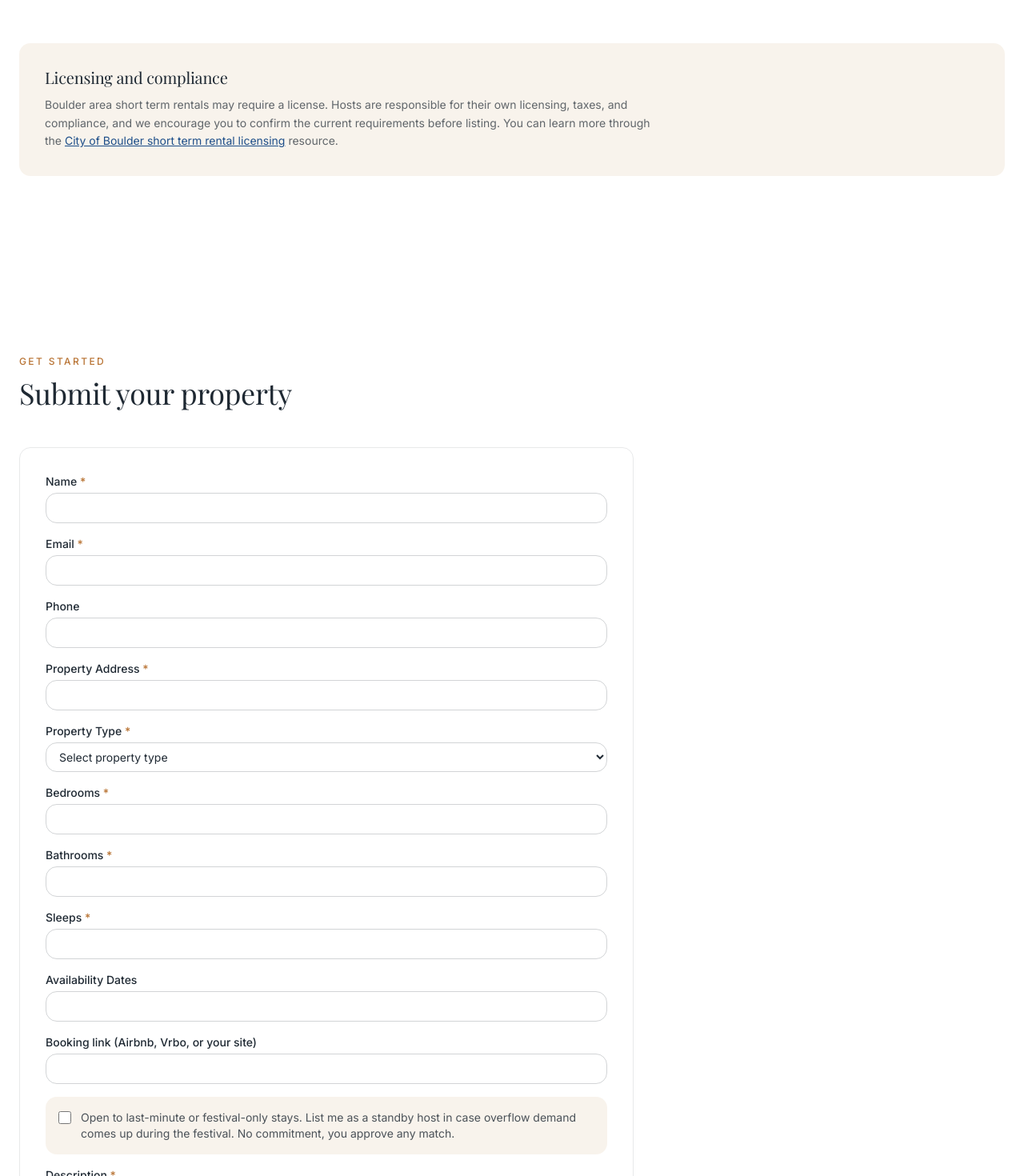
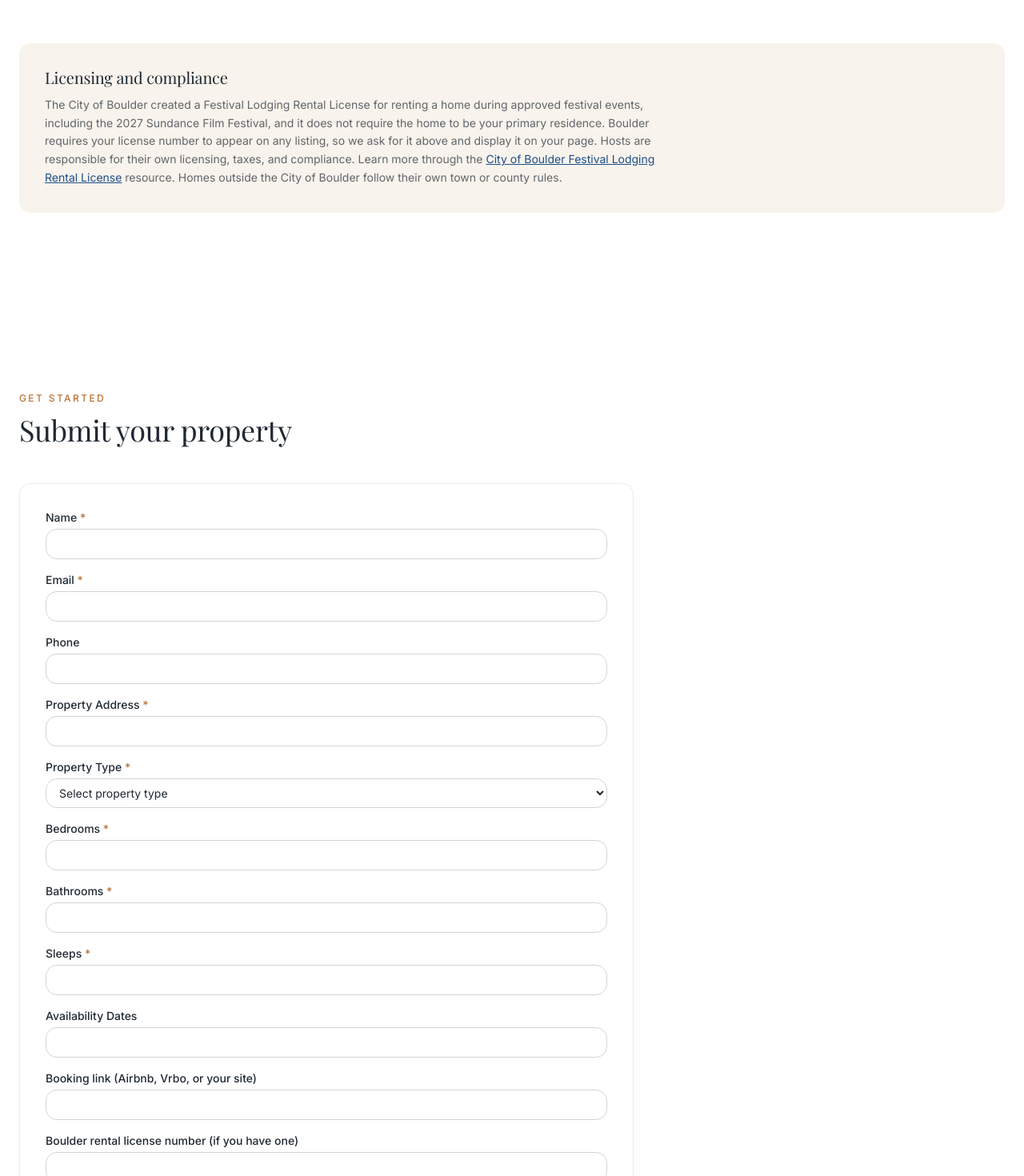
Before and after one commit to netgainsapp/sundance-stay, a Next.js app: page /list-your-home in a window 1280 px wide. Shown: the part 2440-3910 px from the top of the page at 80% size. Built offline with nearby package versions, Linux system fonts and the light colour scheme; no server answers; a web font is replaced by a local one.

Commit message:
feat: Festival Lodging license-number field (Boulder ad compliance) on listings + host submission; List Your Home note pivoted to Festival Lodging Rental License

```diff
--- a/src/actions/submit-property.ts
+++ b/src/actions/submit-property.ts
@@ -40,6 +40,7 @@ export async function submitProperty(_prev: FormState, formData: FormData): Prom
         availabilityDates: d.availabilityDates || null, description: d.description,
         bookingUrl: d.bookingUrl || null,
         shortNotice: d.shortNotice === "on",
+        licenseNumber: d.licenseNumber || null,
       },
     });
 
@@ -50,6 +51,7 @@ export async function submitProperty(_prev: FormState, formData: FormData): Prom
       `Availability: ${d.availabilityDates || "n/a"}`,
       `Booking link: ${d.bookingUrl || "n/a"}`,
       `Standby host (short notice): ${d.shortNotice === "on" ? "yes" : "no"}`,
+      `Rental license: ${d.licenseNumber || "n/a"}`,
       "", d.description,
     ]);
   } catch (err) {
--- a/src/app/(site)/list-your-home/page.tsx
+++ b/src/app/(site)/list-your-home/page.tsx
@@ -202,19 +202,23 @@ export default function ListYourHomePage() {
             Licensing and compliance
           </h3>
           <p className="mt-3 max-w-3xl text-sm leading-relaxed text-charcoal/70">
-            Boulder area short term rentals may require a license. Hosts are
-            responsible for their own licensing, taxes, and compliance, and we
-            encourage you to confirm the current requirements before listing. You
-            can learn more through the{" "}
+            The City of Boulder created a Festival Lodging Rental License for
+            renting a home during approved festival events, including the 2027
+            Sundance Film Festival, and it does not require the home to be your
+            primary residence. Boulder requires your license number to appear on
+            any listing, so we ask for it above and display it on your page. Hosts
+            are responsible for their own licensing, taxes, and compliance. Learn
+            more through the{" "}
             <a
-              href="https://bouldercolorado.gov/services/short-term-rental-licensing"
+              href="https://bouldercolorado.gov/services/rental-licensing-festival-lodging-rental-license"
               target="_blank"
               rel="noopener noreferrer"
               className="text-mountain underline"
             >
-              City of Boulder short term rental licensing
+              City of Boulder Festival Lodging Rental License
             </a>{" "}
-            resource.
+            resource. Homes outside the City of Boulder follow their own town or
+            county rules.
           </p>
         </div>
       </section>
--- a/src/app/(site)/stay/[slug]/page.tsx
+++ b/src/app/(site)/stay/[slug]/page.tsx
@@ -110,6 +110,11 @@ export default async function PropertyPage({
               Available on short notice for last-minute festival stays
             </p>
           )}
+          {property.licenseNumber && (
+            <p className="mt-4 text-xs text-charcoal/50">
+              Boulder rental license {property.licenseNumber}
+            </p>
+          )}
 
           <p className="mt-8 text-base leading-relaxed text-charcoal/80">
             {property.description}
--- a/src/components/cards/PropertyCard.tsx
+++ b/src/components/cards/PropertyCard.tsx
@@ -18,6 +18,9 @@ export function PropertyCard({ property }: { property: Property }) {
         <p className="mt-1 text-sm text-charcoal/60">{hood?.name}, {property.city}</p>
         <p className="mt-3 text-sm leading-relaxed text-charcoal/70">{property.summary}</p>
         <p className="mt-4 text-xs uppercase tracking-wide text-charcoal/50">Sleeps {property.capacity}, {property.bedrooms} bd, {property.bathrooms} ba</p>
+        {property.licenseNumber && (
+          <p className="mt-2 text-[11px] text-charcoal/40">Licensed {property.licenseNumber}</p>
+        )}
       </div>
     </Link>
   );
--- a/src/components/forms/PropertySubmissionForm.tsx
+++ b/src/components/forms/PropertySubmissionForm.tsx
@@ -34,6 +34,7 @@ export function PropertySubmissionForm() {
       <Field label="Sleeps" name="capacity" type="number" min={1} error={state.errors?.capacity} required />
       <Field label="Availability Dates" name="availabilityDates" error={state.errors?.availabilityDates} />
       <Field label="Booking link (Airbnb, Vrbo, or your site)" name="bookingUrl" type="url" error={state.errors?.bookingUrl} />
+      <Field label="Boulder rental license number (if you have one)" name="licenseNumber" error={state.errors?.licenseNumber} />
       <label className="flex items-start gap-3 rounded-card bg-sand/20 p-4 text-sm text-charcoal/80">
         <input
           type="checkbox"
--- a/src/content/properties.ts
+++ b/src/content/properties.ts
@@ -3,6 +3,7 @@ import type { Property } from "@/content/types";
 export const properties: Property[] = [
   {
     slug: "pearl-street-penthouse",
+    licenseNumber: "FLRL-2027-0142",
     bookingUrl: "https://www.airbnb.com/",
     title: "Pearl Street Penthouse",
     description:
@@ -50,6 +51,7 @@ export const properties: Property[] = [
   },
   {
     slug: "chautauqua-trail-cottage",
+    licenseNumber: "FLRL-2027-0207",
     bookingUrl: "https://www.vrbo.com/",
     title: "Chautauqua Trail Cottage",
     description:
@@ -92,6 +94,7 @@ export const properties: Property[] = [
   },
   {
     slug: "north-boulder-artist-loft",
+    licenseNumber: "FLRL-2027-0388",
     bookingUrl: "https://www.airbnb.com/",
     title: "North Boulder Artist Loft",
     description:
@@ -135,6 +138,7 @@ export const properties: Property[] = [
   {
     slug: "south-boulder-foothills-home",
     shortNotice: true,
+    licenseNumber: "FLRL-2027-0455",
     title: "South Boulder Foothills Home",
     description:
       "Backing directly onto open space, this spacious family home offers immediate access to trails and the reservoir. The great room opens onto a deck with wide Front Range views, ideal for gathering after a day outdoors. With room for the whole group, it balances comfort and a true sense of place.",
--- a/src/content/types.ts
+++ b/src/content/types.ts
@@ -28,6 +28,10 @@ export interface Property {
   // Host accepts last-minute, festival-window stays and may vacate on short
   // notice. Surfaces this home in the standby / Last-Minute supply pool.
   shortNotice?: boolean;
+  // Boulder short-term / Festival Lodging rental license number. Boulder code
+  // requires the license number to appear in any rental advertisement, and a
+  // listing is an advertisement, so we display it when present.
+  licenseNumber?: string;
 }
 
 export interface Business {
--- a/src/lib/validation.ts
+++ b/src/lib/validation.ts
@@ -30,6 +30,7 @@ export const propertySubmissionSchema = z.object({
     .optional(),
   // Checkbox: present as "on" when checked, absent otherwise.
   shortNotice: z.string().optional(),
+  licenseNumber: z.string().max(60).optional().or(z.literal("")),
   website: honeypot,
 });
 export type PropertySubmissionInput = z.infer<typeof propertySubmissionSchema>;
```
Also changed, not shown: 1 other file (tests, documents, lock files or other folders).
